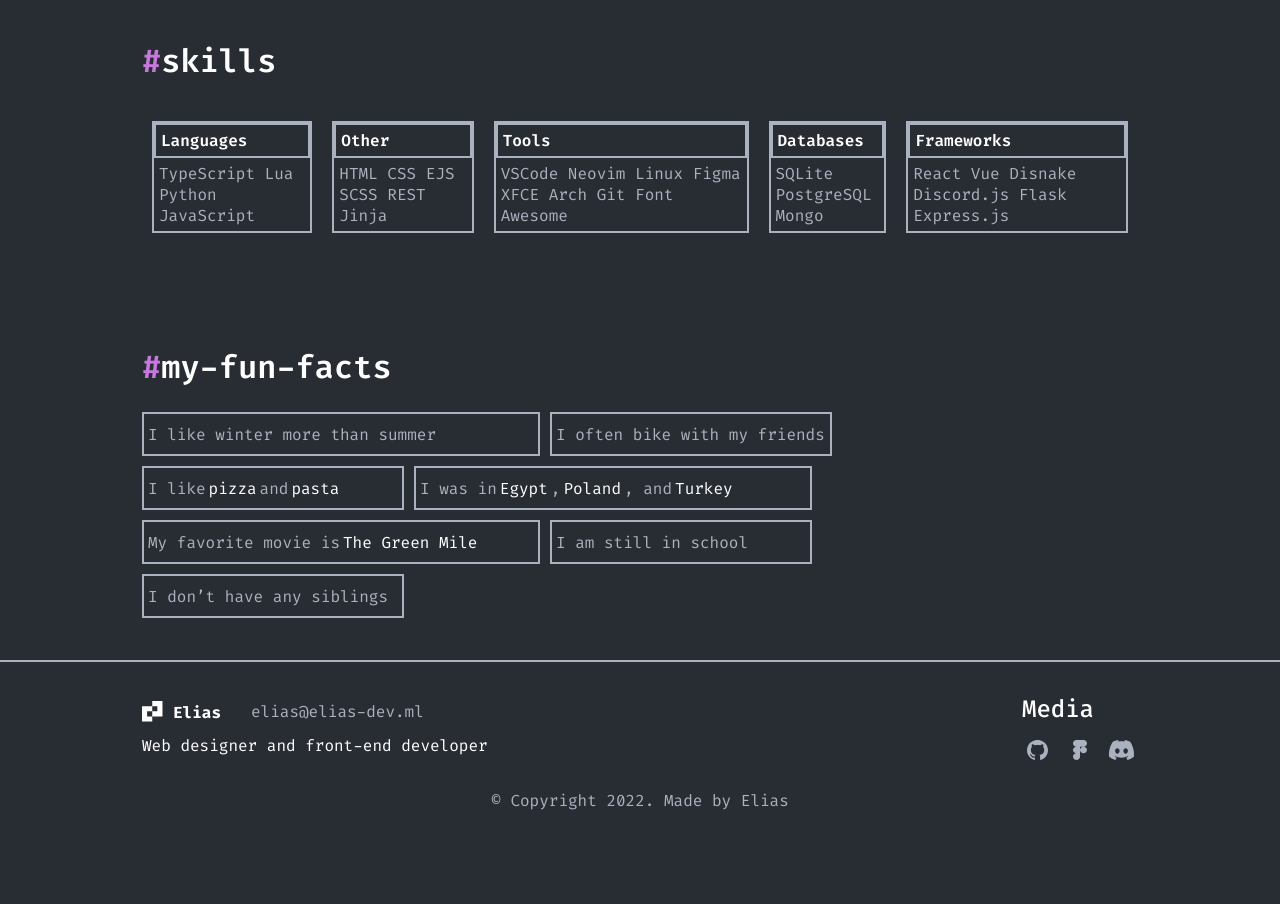
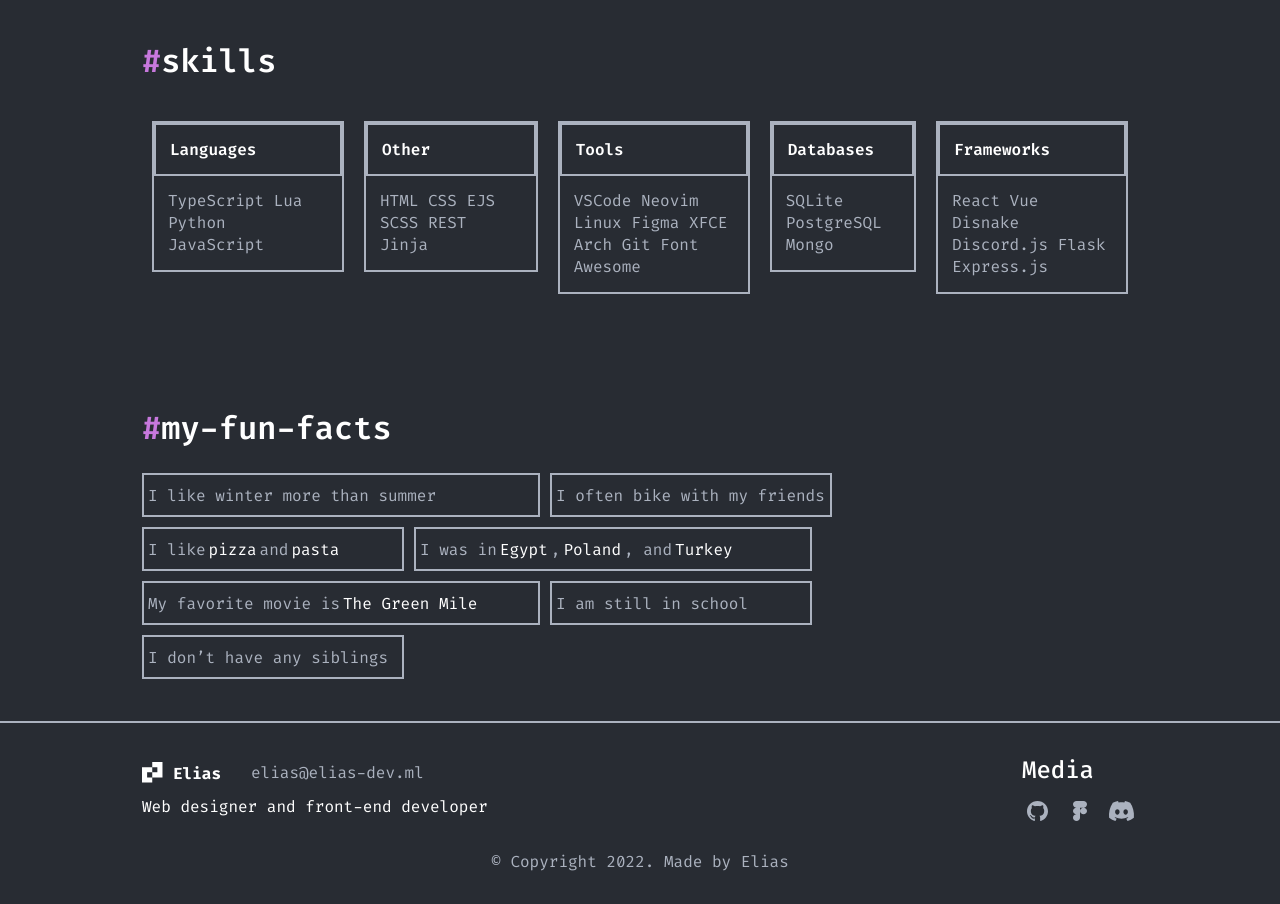
Before and after one commit to 89811421793/portfolio, a React app: page / in a window 1280 px wide. Shown: the part 780-1684 px from the top of the page. Before the commit the page ends 1623 px from the top, so only its background shows below. Built offline with nearby package versions, Linux system fonts and the light colour scheme.

Commit message:
commit (padding fixed)

```diff
--- a/src/pages/aboutpage/layout/sections/skills/skill/Skill.tsx
+++ b/src/pages/aboutpage/layout/sections/skills/skill/Skill.tsx
@@ -20,6 +20,7 @@ const SkillBox = styled.div`
   border: 2px solid ${theme.colors.borderColor};
   display: inline-block;
   margin: 10px;
+  max-width: 192px;
 `;
 const SkillTitle = styled.h3`
   font-family: Fira Code;
@@ -28,14 +29,14 @@ const SkillTitle = styled.h3`
   line-height: 21px;
   color: #fff;
   border: 2px solid ${theme.colors.borderColor};
-  padding: 5px;
+  padding: 14px;
 `;
 const StyledSkill = styled.div`
   font-family: Fira Code;
   font-weight: 400;
   font-size: 16px;
-  line-height: 21px;
+  line-height: 22px;
   color: ${theme.colors.borderColor};
   font-weight: 400;
-  padding: 5px;
+  padding: 14px;
 `;
```
